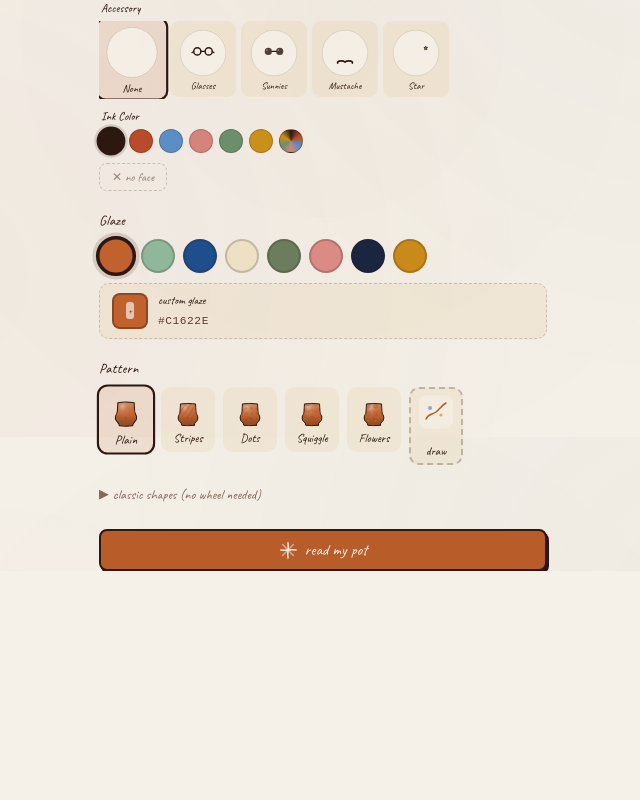
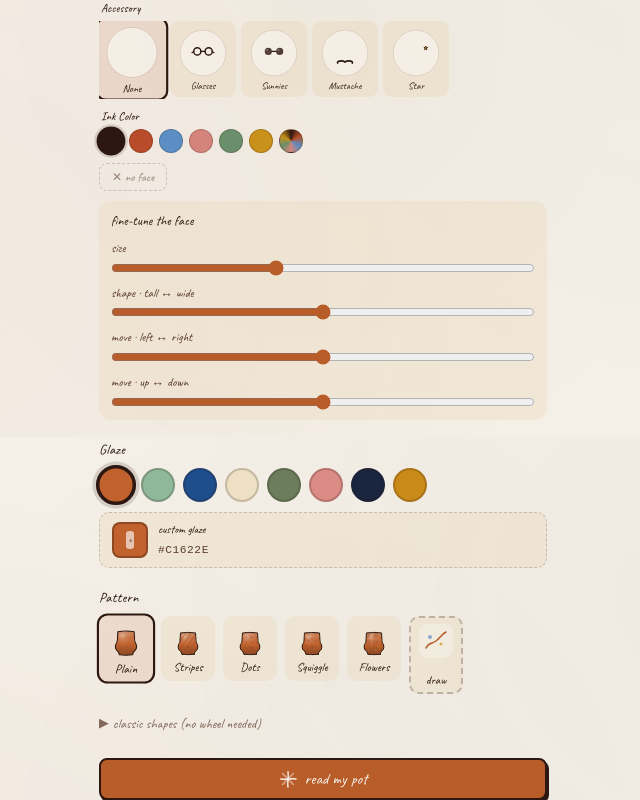
Before and after one commit to tor-iv/clay-oracle, a Next.js app: page / in a window 1280 px wide. Shown: the part 1163-1963 px from the top of the page, without its empty margins (317-957 px from the left). Before the commit the page ends 1734 px from the top, so only its background shows below. Built offline with nearby package versions, Linux system fonts and the light colour scheme.

Commit message:
Add manual face size/shape/location controls (fine-tune the face)

```diff
--- a/src/actions/pot.ts
+++ b/src/actions/pot.ts
@@ -30,7 +30,7 @@ function canonShape(raw: string): string {
   const parsed = parseShape(raw);
   if (parsed.kind === "preset") return parsed.id;
   if (parsed.kind === "thrown2") {
-    return encodeThrown2Shape(parsed.h, parsed.widths, parsed.face, parsed.edges);
+    return encodeThrown2Shape(parsed.h, parsed.widths, parsed.face, parsed.edges, parsed.wobble, parsed.faceT);
   }
   if (parsed.kind === "thrown") {
     return encodeThrownShape(parsed.params, parsed.face);
--- a/src/components/avatar/AvatarBuilder.tsx
+++ b/src/components/avatar/AvatarBuilder.tsx
@@ -28,6 +28,7 @@ import {
   resolveGlaze,
   parsePattern,
   encodePattern,
+  DEFAULT_FACE_TRANSFORM,
 } from "@/lib/avatars";
 import type {
   AvatarShape,
@@ -36,6 +37,7 @@ import type {
   AvatarPatternStyle,
   FaceId,
   MiiFace,
+  FaceTransform,
 } from "@/lib/avatars";
 import {
   EYE_PARTS,
@@ -217,6 +219,7 @@ interface WheelVasePreviewProps {
   pattern: string;
   face: FaceId | string;
   edges: number[];
+  faceT: FaceTransform;
   /** Live sculpt during a drag: set height + widths together, no band-count resample. */
   onSculpt: (h: number, widths: number[]) => void;
   /** Drag released: settle the band count to the height's natural value. */
@@ -231,6 +234,7 @@ function WheelVasePreview({
   pattern,
   face,
   edges,
+  faceT,
   onSculpt,
   onSculptEnd,
   onEdgesChange,
@@ -366,7 +370,7 @@ function WheelVasePreview({
   }
 
   const N = widths.length;
-  const shapeStr = encodeThrown2Shape(h, widths, face as FaceId, edges);
+  const shapeStr = encodeThrown2Shape(h, widths, face as FaceId, edges, 0, faceT);
 
   return (
     <div style={{ position: "relative", display: "flex", flexDirection: "column", alignItems: "center", gap: 0 }}>
@@ -1296,6 +1300,95 @@ function PatternPicker({
 
 // ── AvatarBuilder (main export) ───────────────────────────────────────────
 
+// ── FaceAdjust: manual size / shape / location sliders ─────────────────────
+
+function FaceSlider({
+  label,
+  value,
+  min,
+  max,
+  step,
+  onChange,
+}: {
+  label: string;
+  value: number;
+  min: number;
+  max: number;
+  step: number;
+  onChange: (v: number) => void;
+}) {
+  return (
+    <label style={{ display: "flex", flexDirection: "column", gap: 2 }}>
+      <span style={{ fontFamily: "var(--font-hand)", fontSize: "0.78rem", color: "#5C3D2E" }}>
+        {label}
+      </span>
+      <input
+        type="range"
+        min={min}
+        max={max}
+        step={step}
+        value={value}
+        onChange={(e) => onChange(parseFloat(e.target.value))}
+        style={{ width: "100%", accentColor: "#B85C2A", cursor: "pointer" }}
+      />
+    </label>
+  );
+}
+
+function FaceAdjust({
+  faceT,
+  onChange,
+}: {
+  faceT: FaceTransform;
+  onChange: (t: FaceTransform) => void;
+}) {
+  const set = (patch: Partial<FaceTransform>) => onChange({ ...faceT, ...patch });
+  const isDefault =
+    faceT.s === 1 && faceT.x === 0 && faceT.y === 0 && faceT.a === 0;
+
+  return (
+    <div
+      style={{
+        marginTop: 10,
+        padding: "10px 12px",
+        background: "rgba(232,213,176,0.3)",
+        borderRadius: 12,
+        display: "flex",
+        flexDirection: "column",
+        gap: 8,
+      }}
+    >
+      <div style={{ display: "flex", justifyContent: "space-between", alignItems: "center" }}>
+        <span style={{ fontFamily: "var(--font-hand)", fontSize: "0.85rem", color: "#2C1810" }}>
+          fine-tune the face
+        </span>
+        {!isDefault && (
+          <button
+            type="button"
+            onClick={() => onChange(DEFAULT_FACE_TRANSFORM)}
+            style={{
+              fontFamily: "var(--font-hand)",
+              fontSize: "0.75rem",
+              color: "#5C3D2E",
+              background: "transparent",
+              border: "none",
+              cursor: "pointer",
+              textDecoration: "underline",
+              textDecorationStyle: "dotted",
+            }}
+          >
+            ↺ reset
+          </button>
+        )}
+      </div>
+      <FaceSlider label="size" value={faceT.s} min={0.5} max={1.8} step={0.05} onChange={(v) => set({ s: v })} />
+      <FaceSlider label="shape · tall ↔ wide" value={faceT.a} min={-0.35} max={0.35} step={0.01} onChange={(v) => set({ a: v })} />
+      <FaceSlider label="move · left ↔ right" value={faceT.x} min={-12} max={12} step={0.5} onChange={(v) => set({ x: v })} />
+      <FaceSlider label="move · up ↔ down" value={faceT.y} min={-14} max={14} step={0.5} onChange={(v) => set({ y: v })} />
+    </div>
+  );
+}
+
 export default function AvatarBuilder({
   defaultShape   = DEFAULT_AVATAR.shape,
   defaultGlaze   = DEFAULT_AVATAR.glaze,
@@ -1308,6 +1401,8 @@ export default function AvatarBuilder({
   const [thrown2Widths, setThrown2Widths] = useState<number[]>(DEFAULT_THROWN2_WIDTHS.slice());
   const [face, setFace] = useState<FaceId | string>("happy");
   const [edges, setEdges] = useState<number[]>(() => defaultEdges(bandsForHeight(DEFAULT_THROWN2_H)));
+  // Manual face size / shape / location adjustment.
+  const [faceT, setFaceT] = useState<FaceTransform>(DEFAULT_FACE_TRANSFORM);
 
   // Glaze: can be a preset id or a raw hex
   const [glaze, setGlaze]     = useState<string>(defaultGlaze as string);
@@ -1348,7 +1443,7 @@ export default function AvatarBuilder({
   }
 
   const shapeValue = mode === "throw"
-    ? encodeThrown2Shape(thrown2H, thrown2Widths, face as FaceId, edges)
+    ? encodeThrown2Shape(thrown2H, thrown2Widths, face as FaceId, edges, 0, faceT)
     : classicShape;
 
   function handleSurprise() {
@@ -1359,6 +1454,7 @@ export default function AvatarBuilder({
     setEdges(newEdges.length === newBands ? newEdges : resampleWidths(newEdges, newBands));
     setGlaze(newGlaze);
     setFace(newFace);
+    setFaceT(DEFAULT_FACE_TRANSFORM);
   }
 
   function handleReset() {
@@ -1369,6 +1465,7 @@ export default function AvatarBuilder({
     setEdges(defaultEdges(defaultBands));
     setGlaze(DEFAULT_AVATAR.glaze);
     setPattern("plain");
+    setFaceT(DEFAULT_FACE_TRANSFORM);
   }
 
   function switchToClassic(id: string) {
@@ -1399,6 +1496,7 @@ export default function AvatarBuilder({
             pattern={pattern}
             face={face}
             edges={edges}
+            faceT={faceT}
             onSculpt={handleSculpt}
             onSculptEnd={handleSculptEnd}
             onEdgesChange={handleEdgesChange}
@@ -1509,6 +1607,9 @@ export default function AvatarBuilder({
             glaze={glaze}
             onFaceChange={setFace}
           />
+          {face !== "none" && (
+            <FaceAdjust faceT={faceT} onChange={setFaceT} />
+          )}
         </section>
       )}
 
--- a/src/components/avatar/VaseAvatar.tsx
+++ b/src/components/avatar/VaseAvatar.tsx
@@ -11,6 +11,7 @@ import {
   parseMiiFace,
   parsePattern,
   parseDecorationDrawing,
+  DEFAULT_FACE_TRANSFORM,
 } from "@/lib/avatars";
 import type { AvatarShape, AvatarGlaze, AvatarPattern, FaceId, ThrownParams } from "@/lib/avatars";
 import {
@@ -479,15 +480,28 @@ export default function VaseAvatar({
   }
 
   // Face position
-  const { cx: faceCx, cy: faceCy, scale: faceScale } = getFacePosition(
+  const facePos = getFacePosition(
     parsed.kind,
     vasePath,
     isThrownShape ? parsed.params : undefined,
     isThrown2Shape ? { h: parsed.h, widths: parsed.widths } : undefined
   );
 
+  // Manual face adjustment (size / location / stretch), thrown2 only.
+  const faceT = isThrown2Shape ? parsed.faceT : DEFAULT_FACE_TRANSFORM;
+  const faceCx = facePos.cx + faceT.x;
+  const faceCy = facePos.cy + faceT.y;
+
   // Scale the face rendering (faces are designed at scale=1 for ~64px, so adjust)
-  const faceSizeScale = (size / 64) * faceScale;
+  const faceSizeScale = (size / 64) * facePos.scale * faceT.s;
+
+  // Aspect/stretch: scale the whole face group non-uniformly around its centre.
+  const faceAspectX = 1 + faceT.a;
+  const faceAspectY = 1 - faceT.a;
+  const faceAspectTransform =
+    Math.abs(faceT.a) > 0.001
+      ? `translate(${faceCx} ${faceCy}) scale(${faceAspectX} ${faceAspectY}) translate(${-faceCx} ${-faceCy})`
+      : undefined;
 
   // Decoration draw strokes (pattern === "draw:...")
   const decorationStrokes =
@@ -633,12 +647,14 @@ export default function VaseAvatar({
 
       {/* ── Face overlay (only for thrown vases with a face) ── */}
       {face !== "none" && (
+        <g transform={faceAspectTransform}>
           <FaceOverlay
             face={face}
             cx={faceCx}
             cy={faceCy}
             scale={faceSizeScale}
           />
+        </g>
       )}
 
       {/* ── Ink outline: hand-drawn feel ── */}
--- a/src/lib/avatars.ts
+++ b/src/lib/avatars.ts
@@ -274,10 +274,36 @@ export function parseEdge(raw: string | undefined): number {
   return isNaN(num) ? 0 : clamp01(num);
 }
 
+/**
+ * Optional manual adjustment of the face on a thrown2 pot.
+ *   s = size multiplier (1 = auto-fit default), x/y = offset in viewBox units
+ *   (0 = centered on the body), a = aspect/stretch (0 = round, + = wider, − = taller).
+ */
+export interface FaceTransform {
+  s: number;
+  x: number;
+  y: number;
+  a: number;
+}
+
+export const DEFAULT_FACE_TRANSFORM: FaceTransform = { s: 1, x: 0, y: 0, a: 0 };
+
+/** Clamp a parsed face-transform into safe ranges. */
+export function clampFaceTransform(t: Partial<FaceTransform>): FaceTransform {
+  const clamp = (v: number, lo: number, hi: number, dflt: number) =>
+    isNaN(v) ? dflt : Math.max(lo, Math.min(hi, v));
+  return {
+    s: clamp(t.s ?? 1, 0.5, 1.8, 1),
+    x: clamp(t.x ?? 0, -12, 12, 0),
+    y: clamp(t.y ?? 0, -14, 14, 0),
+    a: clamp(t.a ?? 0, -0.35, 0.35, 0),
+  };
+}
+
 export type ParsedShape =
   | { kind: "preset"; id: PresetShapeId }
   | { kind: "thrown"; params: ThrownParams; face: FaceId }
-  | { kind: "thrown2"; h: number; widths: number[]; face: FaceId; edges: number[]; wobble: number };
+  | { kind: "thrown2"; h: number; widths: number[]; face: FaceId; edges: number[]; wobble: number; faceT: FaceTransform };
 
 /** Parse an avatar_shape string to either a preset or thrown shape. */
 export function parseShape(shape: string): ParsedShape {
@@ -426,7 +452,15 @@ export function parseShape(shape: string): ParsedShape {
         ? clamp01(parseFloat(rawWobble) || 0)
         : 0;
 
-      return { kind: "thrown2", h, widths, face: face as FaceId, edges, wobble };
+      // Parse optional manual face transform (size/shape/location).
+      const faceT = clampFaceTransform({
+        s: parts["fs"] !== undefined ? parseFloat(parts["fs"]) : 1,
+        x: parts["fx"] !== undefined ? parseFloat(parts["fx"]) : 0,
+        y: parts["fy"] !== undefined ? parseFloat(parts["fy"]) : 0,
+        a: parts["fa"] !== undefined ? parseFloat(parts["fa"]) : 0,
+      });
+
+      return { kind: "thrown2", h, widths, face: face as FaceId, edges, wobble, faceT };
     } catch {
       return { kind: "preset", id: DEFAULT_AVATAR.shape as PresetShapeId };
     }
@@ -443,7 +477,7 @@ export function canonicalizeShape(shape: string): string {
     return parsed.id;
   }
   if (parsed.kind === "thrown2") {
-    return encodeThrown2Shape(parsed.h, parsed.widths, parsed.face, parsed.edges, parsed.wobble);
+    return encodeThrown2Shape(parsed.h, parsed.widths, parsed.face, parsed.edges, parsed.wobble, parsed.faceT);
   }
   return encodeThrownShape(parsed.params, parsed.face);
 }
@@ -478,7 +512,8 @@ export function encodeThrown2Shape(
   widths: number[],
   face: FaceId | string,
   edges: number[] | number = 0,
-  wobble = 0
+  wobble = 0,
+  faceT?: FaceTransform
 ): string {
   const hStr = clamp01(h).toFixed(3);
   const wStr = widths.map((w) => clamp01(w).toFixed(3)).join(",");
@@ -497,13 +532,22 @@ export function encodeThrown2Shape(
   }
   const edgeStr = edgeArr.map((e) => e.toFixed(2)).join(",");
 
-  const base = `thrown2:h=${hStr};w=${wStr};edge=${edgeStr};face=${faceStr}`;
+  let out = `thrown2:h=${hStr};w=${wStr};edge=${edgeStr};face=${faceStr}`;
   // Only encode wobble when non-zero (backward-compatible: old parsers ignore unknown segments)
   const wobbleClamped = clamp01(wobble);
   if (wobbleClamped > 0.001) {
-    return `${base};wobble=${wobbleClamped.toFixed(3)}`;
+    out += `;wobble=${wobbleClamped.toFixed(3)}`;
   }
-  return base;
+  // Append manual face transform segments only when they deviate from default,
+  // keeping default strings short and old parsers happy (they skip unknown keys).
+  if (faceT) {
+    const t = clampFaceTransform(faceT);
+    if (Math.abs(t.s - 1) > 0.001) out += `;fs=${t.s.toFixed(2)}`;
+    if (Math.abs(t.x) > 0.001)     out += `;fx=${t.x.toFixed(2)}`;
+    if (Math.abs(t.y) > 0.001)     out += `;fy=${t.y.toFixed(2)}`;
+    if (Math.abs(t.a) > 0.001)     out += `;fa=${t.a.toFixed(3)}`;
+  }
+  return out;
 }
 
 /**
```
Lines whose indentation alone changed are shown as unchanged.
